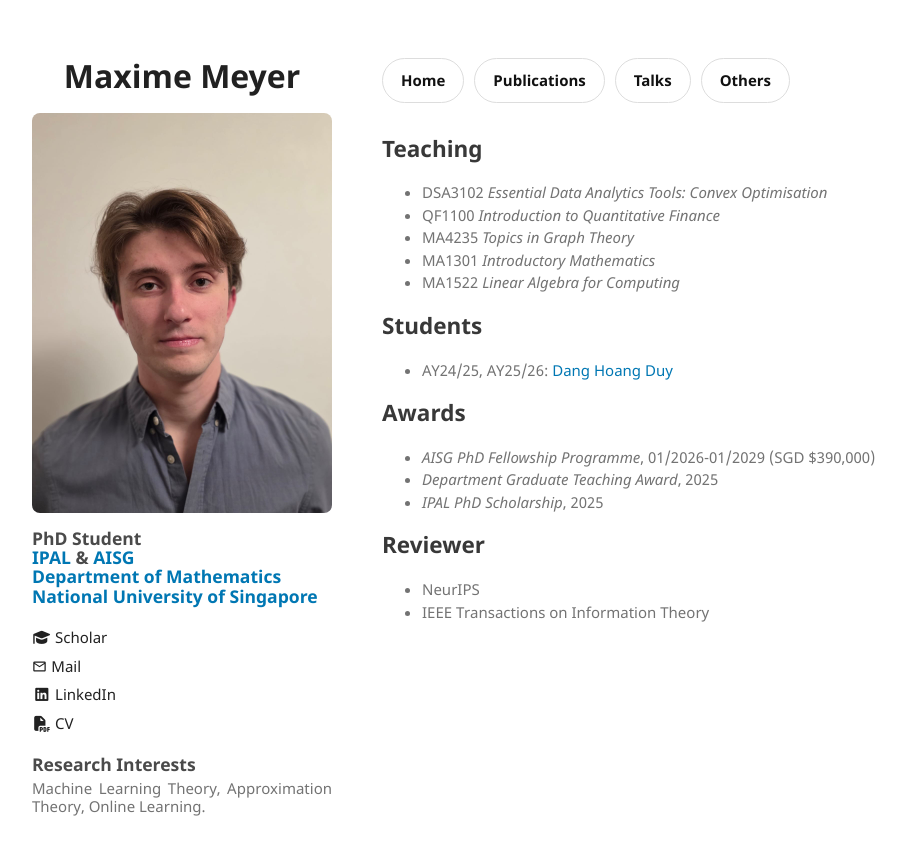
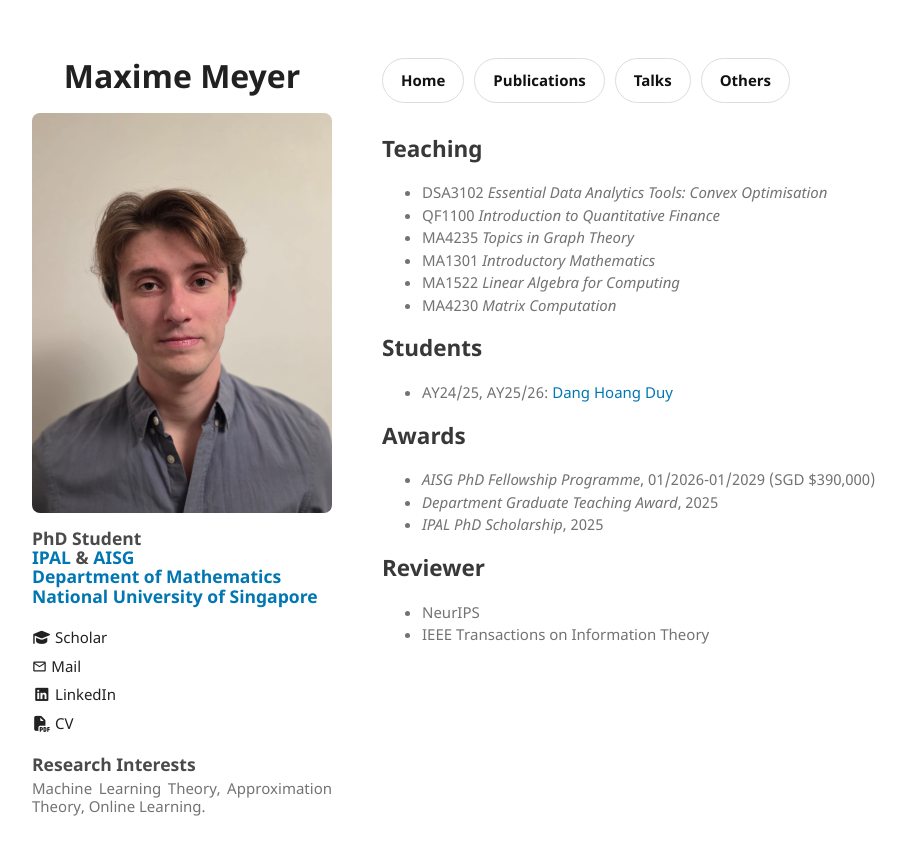
Before and after one commit to meyermaxime/meyermaxime.github.io, a Jekyll site: the page built from p_others.html, in a window 1280 px wide. Shown: the top 855 px of the page, without its empty margins (128-1034 px from the left). Built offline with Jekyll 4.4.1, drawn with Linux system fonts in a browser that asks for light colours.

Commit message:
Update p_others.html

```diff
--- a/p_others.html
+++ b/p_others.html
@@ -11,6 +11,7 @@ title: Others
   <li>MA4235 <em>Topics in Graph Theory</em></li>
   <li>MA1301 <em>Introductory Mathematics</em></li>
   <li>MA1522 <em>Linear Algebra for Computing</em></li>
+  <li>MA4230 <em>Matrix Computation</em></li>
 </ul>
 
 <h2 id="students">Students</h2>
```
